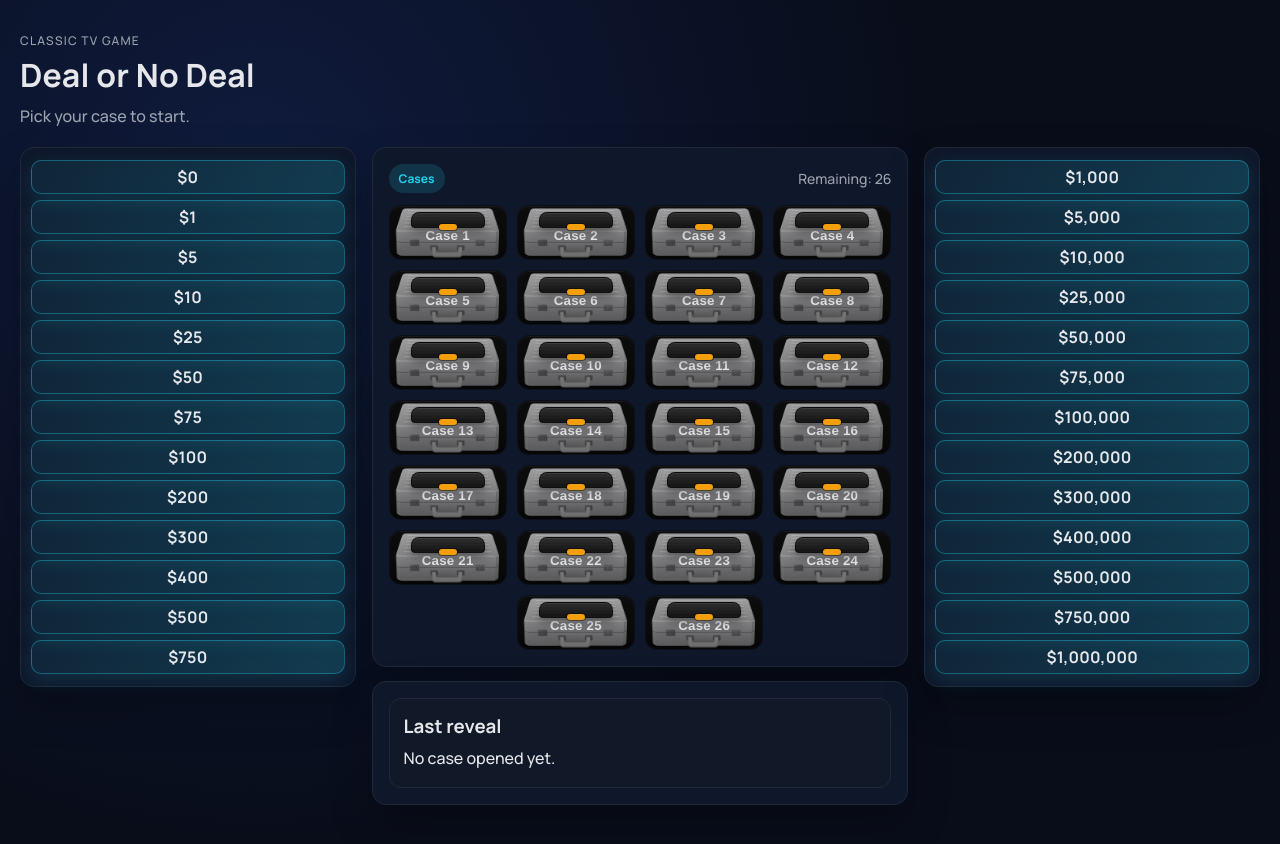
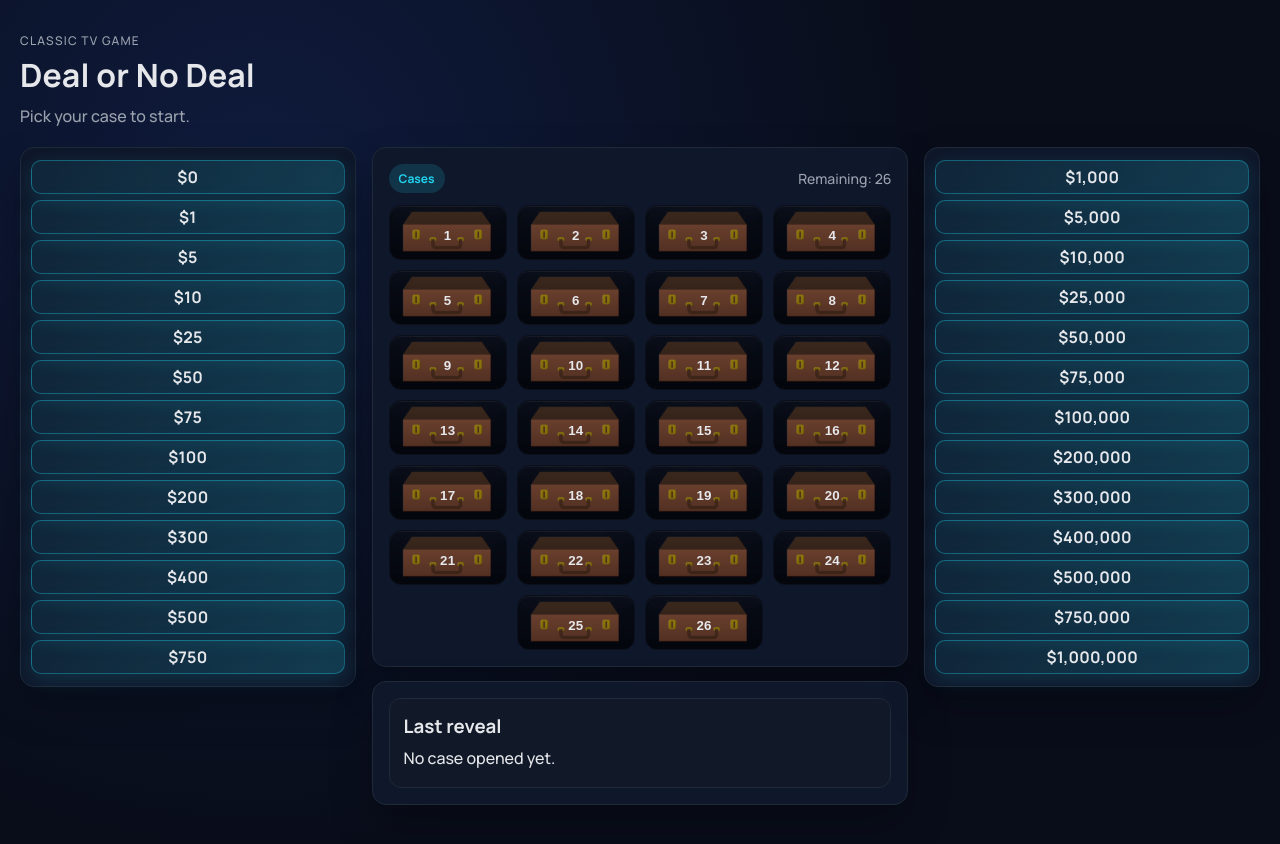
Before and after one commit to ivelaj-tc/deal-or-no-deal-game, a Next.js app: page / in a window 1280 px wide. Shown: the top 844 px of the page. Built offline with nearby package versions, Linux system fonts and the light colour scheme.

Commit message:
smothier ux

```diff
--- a/src/app/globals.css
+++ b/src/app/globals.css
@@ -141,7 +141,7 @@
   padding: 22px 10px 16px;
   border-radius: 12px;
   border: 1px solid #0b0f1a;
-  background: linear-gradient(180deg, rgba(0,0,0,0.25), rgba(0,0,0,0.55)), url('/case2.png');
+  background: linear-gradient(180deg, rgba(0,0,0,0.25), rgba(0,0,0,0.55)), url('/case23.png');
   background-size: cover;
   background-position: center;
   color: var(--text);
@@ -162,34 +162,9 @@
 .case-button.opened { background: #1f2937; color: var(--muted); text-decoration: line-through; }
 .case-button:disabled { opacity: 0.6; }
 
-.case-button::before {
-  content: '';
-  position: absolute;
-  top: 6px;
-  left: 50%;
-  transform: translateX(-50%) rotateX(0deg);
-  transform-origin: 50% 100%;
-  width: 62%;
-  height: 14px;
-  border-radius: 8px 8px 4px 4px;
-  background: linear-gradient(180deg, rgba(0,0,0,0.7), rgba(0,0,0,0.85));
-  border: 1px solid rgba(0,0,0,0.6);
-  box-shadow: inset 0 1px 0 rgba(255,255,255,0.06), 0 4px 10px rgba(0,0,0,0.35);
-  transition: transform 0.55s ease, box-shadow 0.45s ease;
-}
+.case-button::before { content: none; }
 
-.case-button::after {
-  content: '';
-  position: absolute;
-  top: 18px;
-  left: 50%;
-  transform: translateX(-50%);
-  width: 18px;
-  height: 6px;
-  border-radius: 3px;
-  background: #f59e0b;
-  box-shadow: 0 0 0 1px rgba(0,0,0,0.4);
-}
+.case-button::after { content: none; }
 
 .case-button.revealing,
 .case-button.opened {
--- a/src/app/page.tsx
+++ b/src/app/page.tsx
@@ -147,7 +147,7 @@
       overlayTimerRef.current = window.setTimeout(() => {
         setValueOverlayVisible(true);
         overlayTimerRef.current = null;
-      }, 4000);
+      }, 6000);
     } else {
       setValueOverlayVisible(false);
     }
@@ -279,7 +279,7 @@
       setModalResult(finalReveal.value);
       refresh(`Your case had ${formatCurrency(finalReveal.value)}. Game over.`);
       revealTimerRef.current = null;
-    }, 5000);
+    }, 6000);
 
     setPendingPlayerReveal(false);
   }, [pendingPlayerReveal, modalReveal, modalOffer, game, refresh]);
@@ -426,6 +426,7 @@
                 className="suitcase-lottie"
                 src="https://lottie.host/ca33445e-3f11-4387-9b74-dde5ca21f9dc/QRmyvqwXYa.lottie"
                 autoplay
+                speed={0.5}
                 loop={false}
               />
               {valueOverlayVisible && (
--- a/src/ui/components/CaseButton.tsx
+++ b/src/ui/components/CaseButton.tsx
@@ -18,7 +18,7 @@
             onClick={onClick}
             disabled={disabled || isOpened}
         >
-            <span className="case-label">Case {index + 1}</span>
+            <span className="case-label">{index + 1}</span>
         </button>
     );
 };
```
Also changed, not shown: public/case23.png (added).
